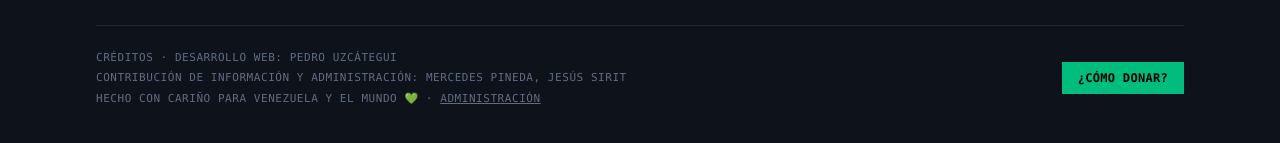
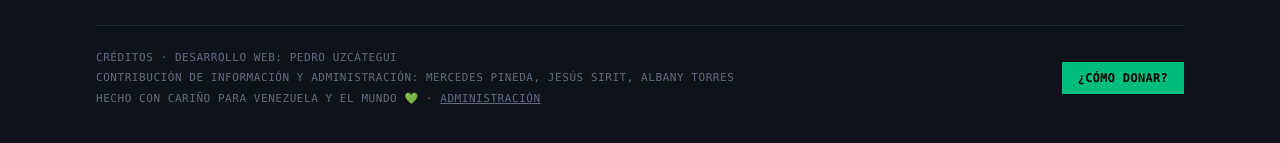
Before and after one commit to pedrouzcategui/infovenezuelaterremoto2026, a Next.js app: page / in a window 1280 px wide. Shown: the part 1766-1909 px from the top of the page. Built offline with nearby package versions, Linux system fonts and the light colour scheme; no server answers; the database is empty.

Commit message:
Add Albany Torres to contributors credit
Co-Authored-By: Claude Opus 4.8 <noreply@anthropic.com>

```diff
--- a/src/app/components/Footer.tsx
+++ b/src/app/components/Footer.tsx
@@ -70,7 +70,7 @@ export function Footer() {
             <p>Créditos · Desarrollo web: Pedro Uzcátegui</p>
             <p className="mt-1">
               Contribución de información y administración: Mercedes Pineda,
-              Jesús Sirit
+              Jesús Sirit, Albany Torres
             </p>
             <p className="mt-1">
               Hecho con cariño para Venezuela y el mundo 💚 ·{" "}
```
